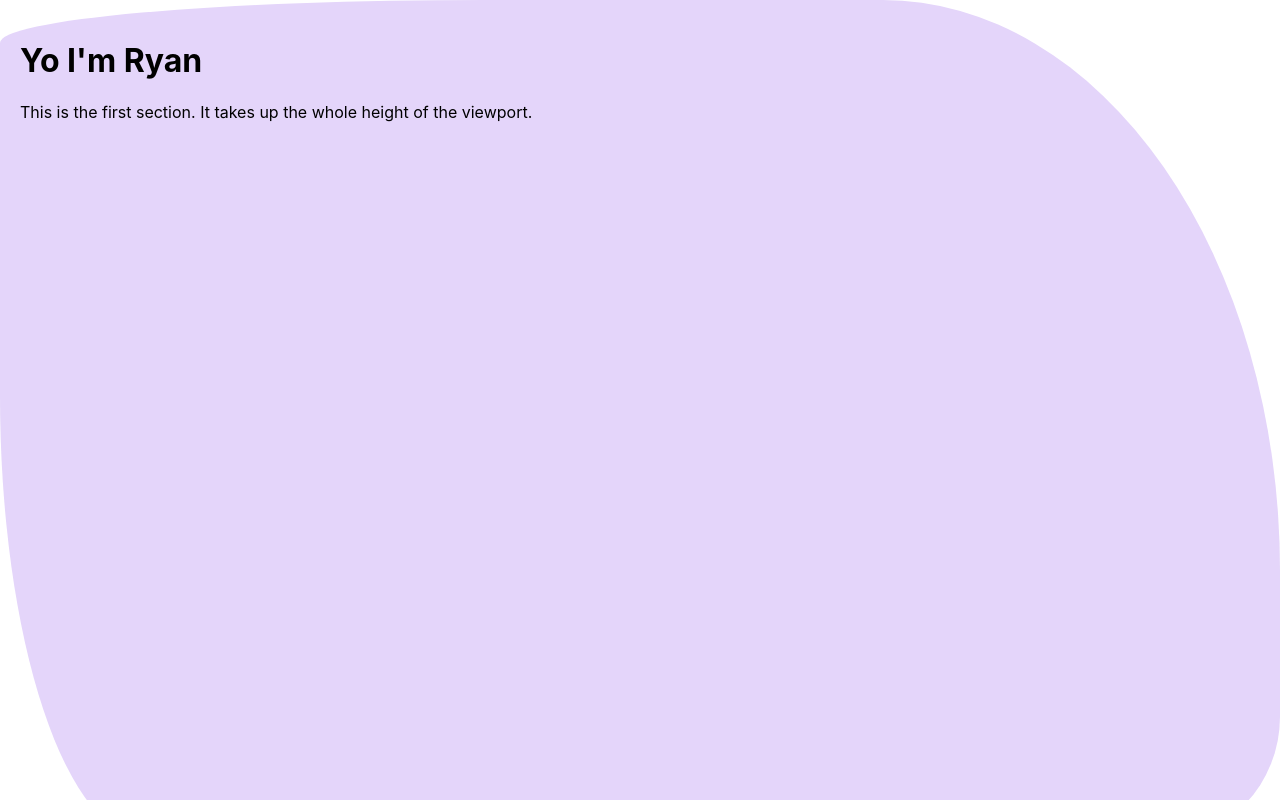
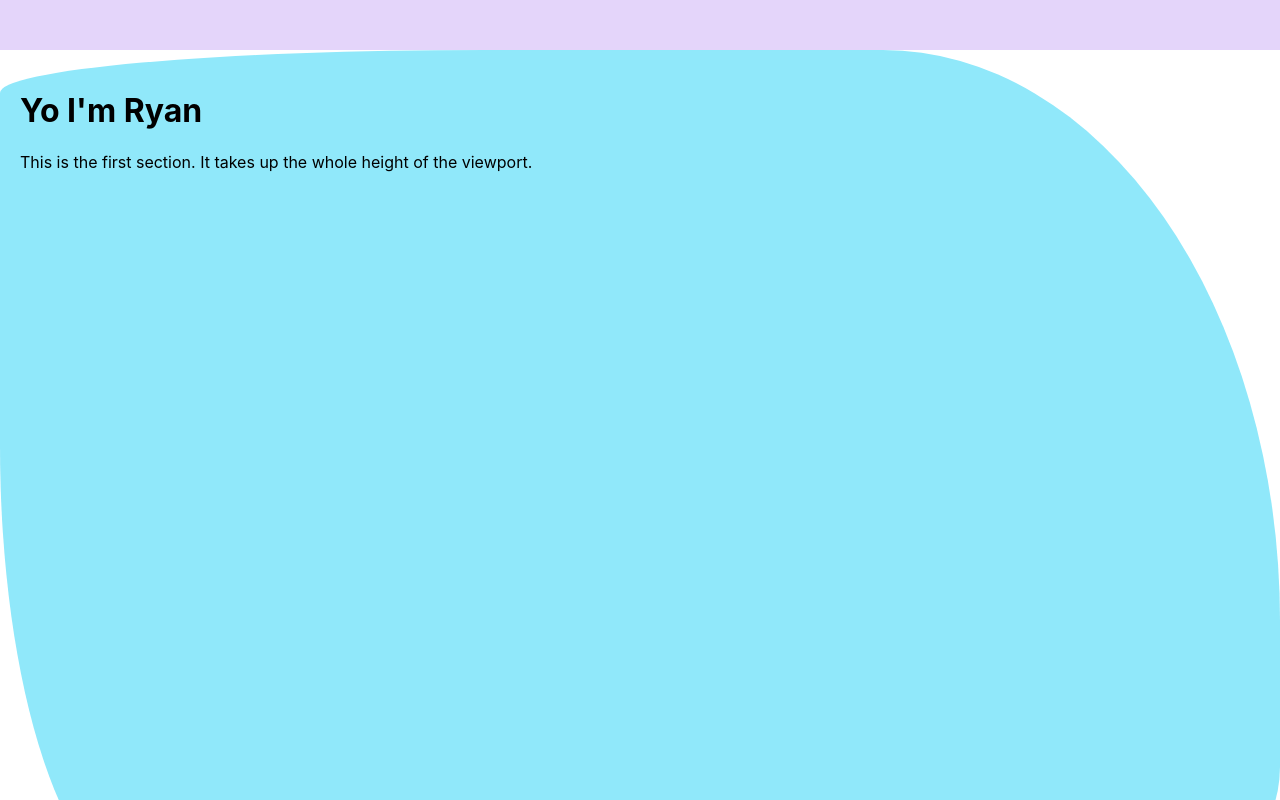
Before and after one commit to yrom1/react-colorful, a React (Create React App) app in the folder colorful/: page / in a window 1280 px wide. Shown: the top 800 px of the page. Built offline with nearby package versions, Linux system fonts and the light colour scheme.

Commit message:
header bar

```diff
--- a/colorful/src/App.js
+++ b/colorful/src/App.js
@@ -1,4 +1,3 @@
-// change all text color to  #DBC1C6
 import logo from './logo.svg';
 import './App.css';
 import { useState } from 'react';
@@ -25,10 +24,10 @@ function ColorSection({ color, isFullScreen, header, text, image }) {
   );
 }
 
-function generateRandomColors(sections, getRandomColor) {
+function generateRandomColors(len, getRandomColor) {
   const initialColors = [];
   let lastColor = '';
-  for (let i = 0; i < sections.length; i++) {
+  for (let i = 0; i < len; i++) {
     let color = getRandomColor(lastColor);
     lastColor = color;
     initialColors.push(color);
@@ -81,21 +80,30 @@ function App() {
       text: "This is the fourth section. It adjusts to the size of the text.",
       isFullScreen: false
     },
-    // Add more objects with different props here to add more sections
   ];
 
-  const [colorsState, setColorsState] = useState(() => generateRandomColors(sections, getRandomColor));
+  const numComponents = sections.length + 1; // headerbar
+  const [colorsState, setColorsState] = useState(() => generateRandomColors(numComponents, getRandomColor));
 
   const handleClick = () => {
-    setColorsState(generateRandomColors(sections, getRandomColor));
+    // horrible
+    setColorsState(generateRandomColors(numComponents, getRandomColor));
+  }
+
+  function HeaderBar({ color }) {
+    return (
+      <div style={{ backgroundColor: color, height: '50px' }}>
+      </div>
+    );
   }
 
   return (
     <div onClick={handleClick}>
+      <HeaderBar color={colorsState[0]} />
       {sections.map((section, index) => (
         <ColorSection
           key={index}
-          color={colorsState[index]}
+          color={colorsState[index + 1]} // skip the color of the header bar
           isFullScreen={section.isFullScreen}
           header={section.header}
           text={section.text}
```
